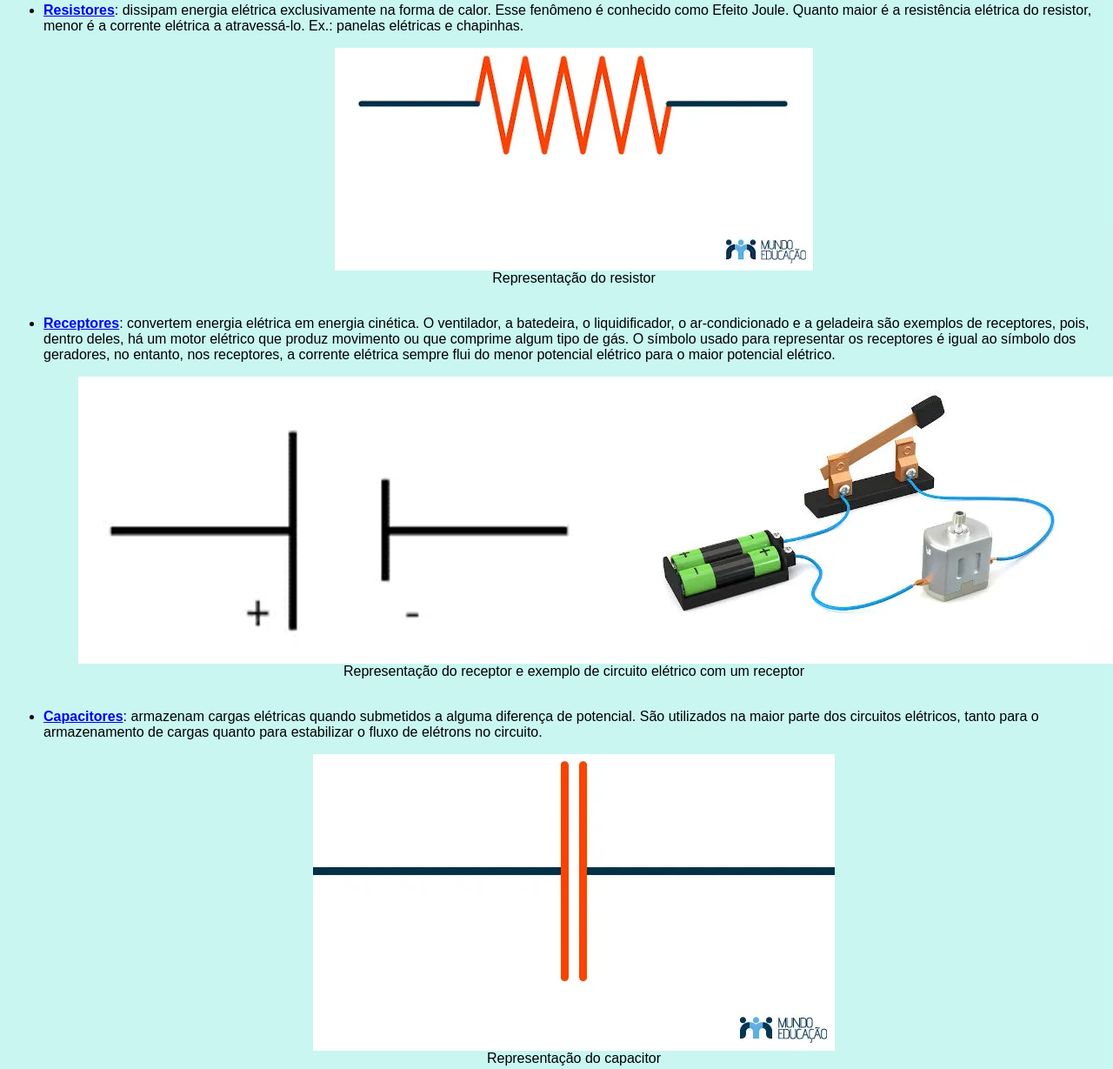
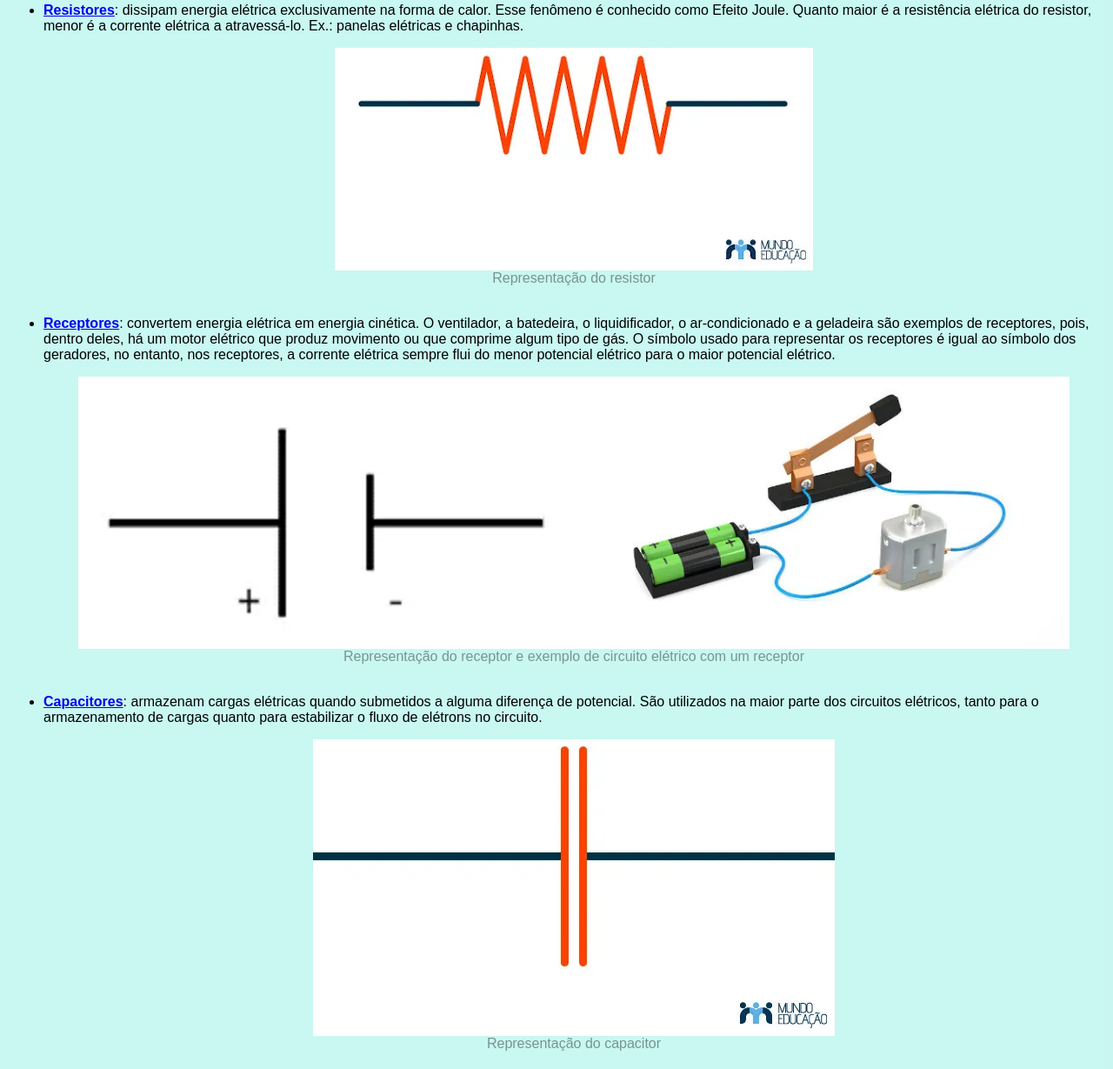
Before and after one commit to Marcus-Davi-Dev/circuitos-eletricos, a plain HTML site: page index.html in a window 1280 px wide. Shown: the part 757-1986 px from the top of the page at 87% size. Drawn offline with Linux system fonts and the light colour scheme.

Commit message:
Correção do tamanho das imagens
As imagens do exemplo de um circuito com o receptor elétrico e a representação do receptor estavam muito grandes. Cor dos figcaptions agora é um cinza.

```diff
--- a/index.html
+++ b/index.html
@@ -41,6 +41,13 @@
       max-width: 100%;
     }
 
+    figure > div.vertical-center img {
+      max-width: 50%;
+    }
+
+    figure figcaption {
+      color: rgba(0, 0, 0, 0.4);
+    }
     .vertical-center {
       display: flex;
       align-items: center;
```
